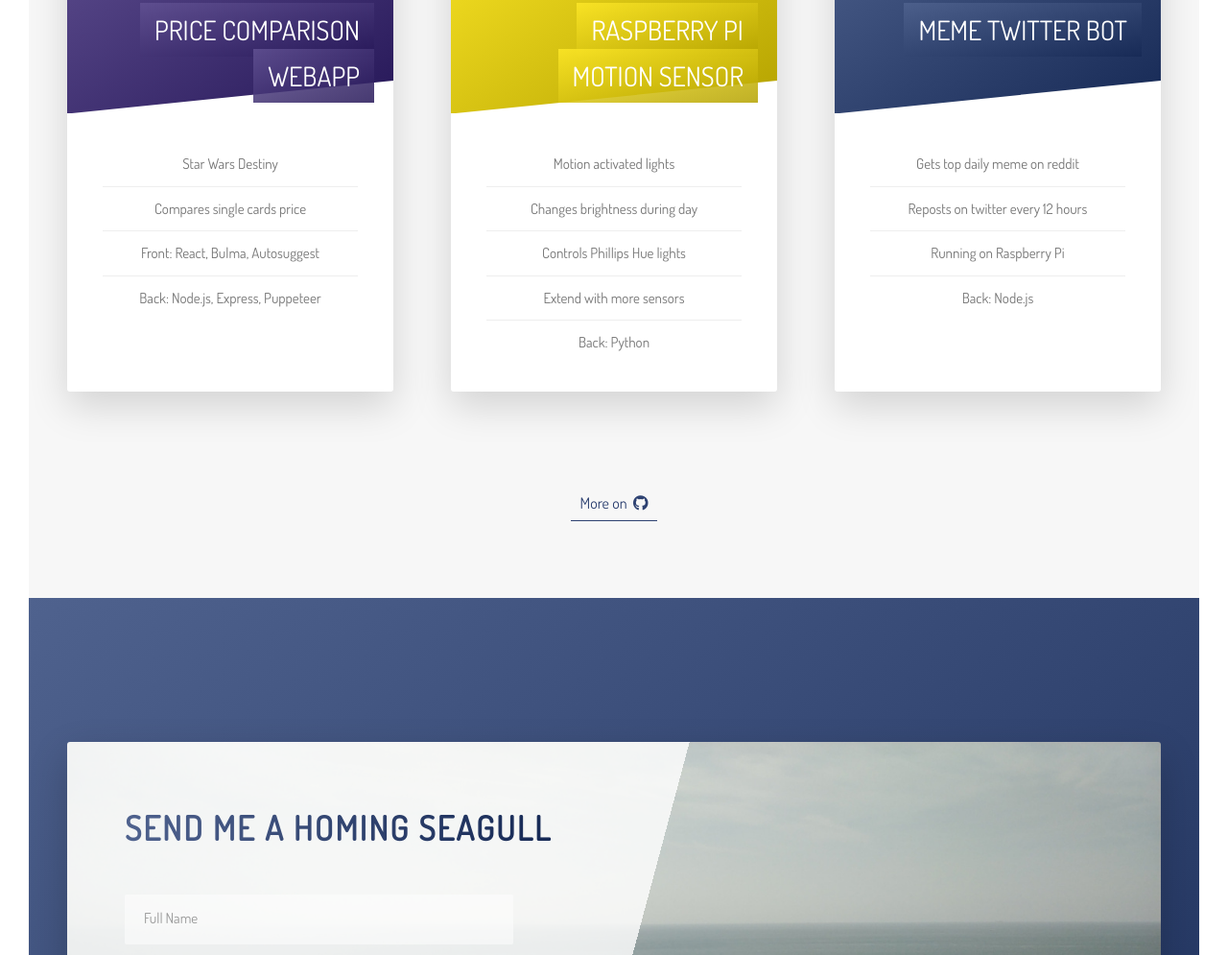
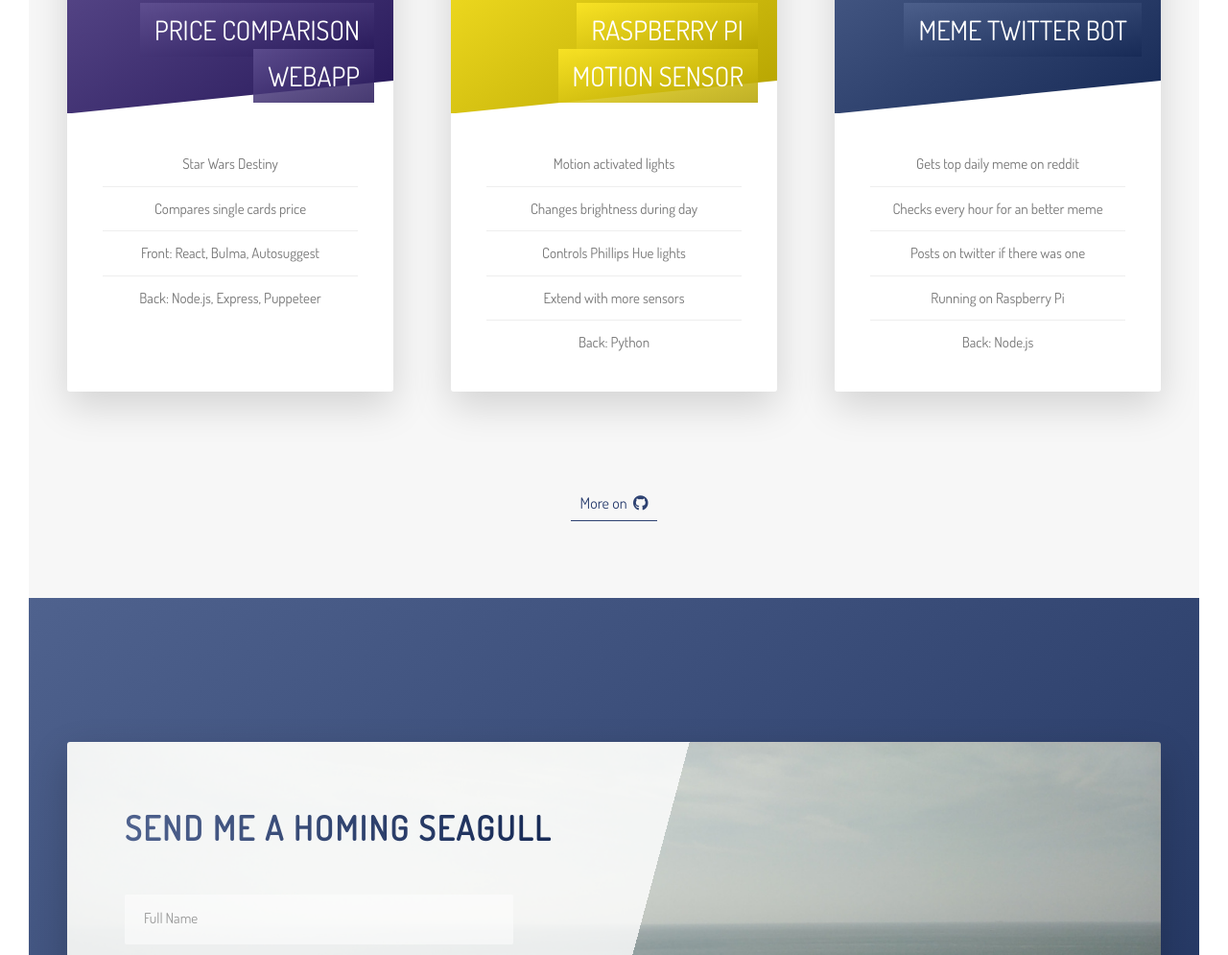
Before and after one commit to pekac45/pekac45.github.io, a website: page index.html in a window 1280 px wide. Shown: the part 2595-3590 px from the top of the page at 96% size. Drawn offline with Linux system fonts and the light colour scheme.

Commit message:
Update twitter bot description

```diff
--- a/index.html
+++ b/index.html
@@ -411,7 +411,8 @@
 									<div class="card__details">
 										<ul>
 											<li>Gets top daily meme on reddit</li>
-											<li>Reposts on twitter every 12 hours</li>
+											<li>Checks every hour for an better meme</li>
+											<li>Posts on twitter if there was one</li>
 											<li>Running on Raspberry Pi</li>
 											<li>Back: Node.js</li>
 										</ul>
```
